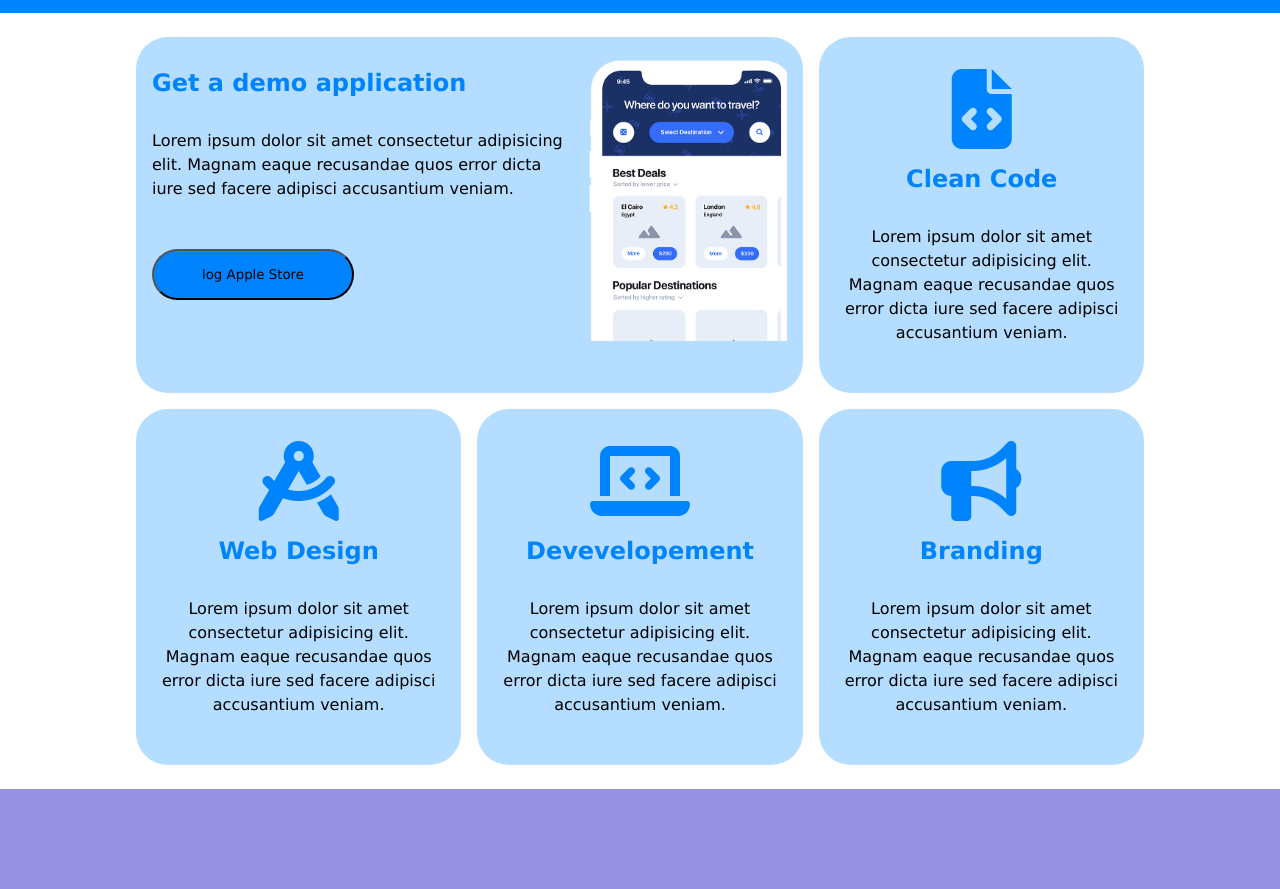
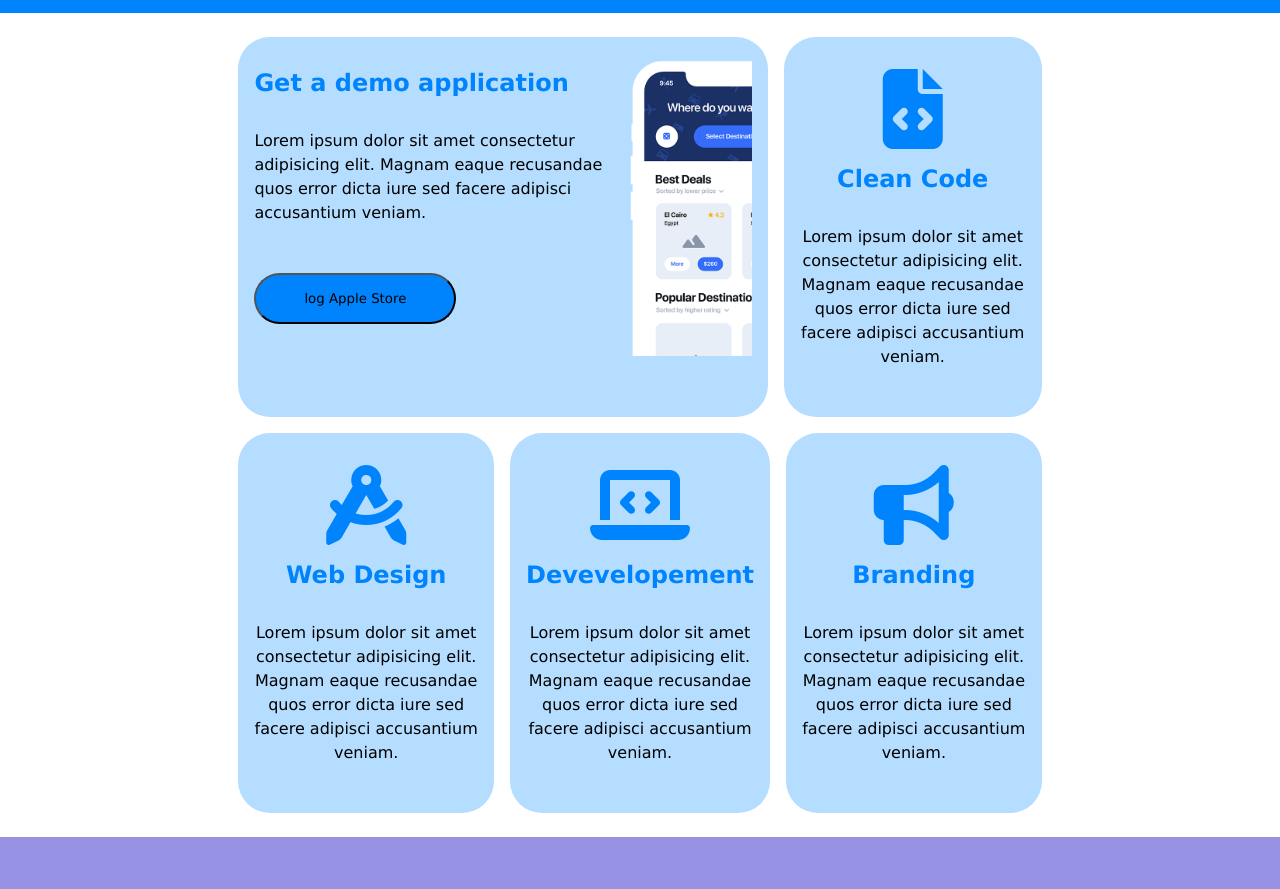
Before and after one commit to matteocalonaci/htmlcss-responsive-layout, a plain HTML site: page index.html in a window 1280 px wide. Shown: the part 63-952 px from the top of the page. Drawn offline with Linux system fonts and the light colour scheme.

Commit message:
larghezza 1200px correct

```diff
--- a/Foglio di stile/style.css
+++ b/Foglio di stile/style.css
@@ -497,7 +497,7 @@ footer {
     .main-first-row {
         display: flex;
         flex-direction: row;
-        width: 100%
+        width: 80%
     }
 
     .big-card {
@@ -516,7 +516,7 @@ footer {
     .main-second-row {
         display: flex;
         flex-direction: row;
-        width: 100%;
+        width: 80%;
     }
 
     .main-second-row .small-card {
```
